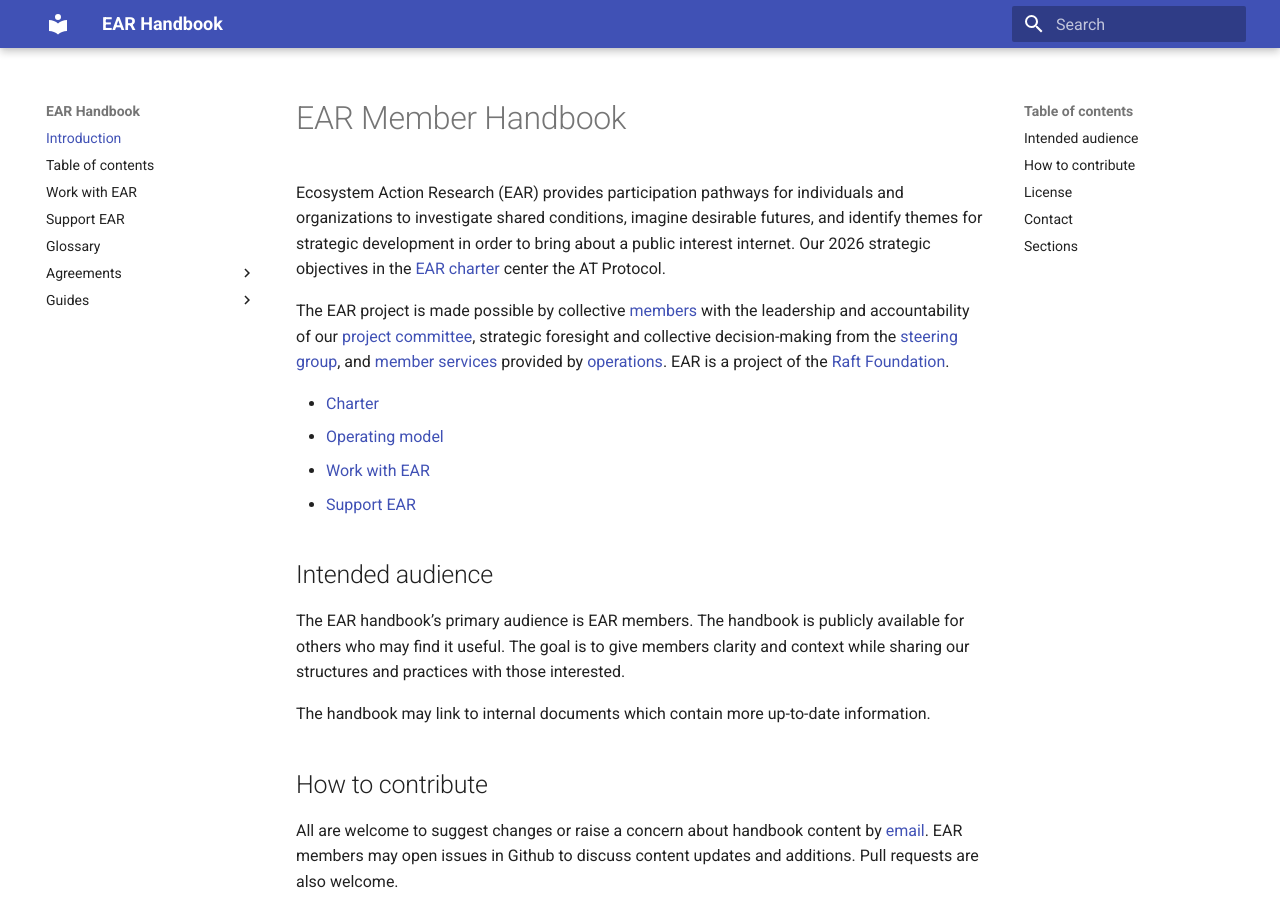
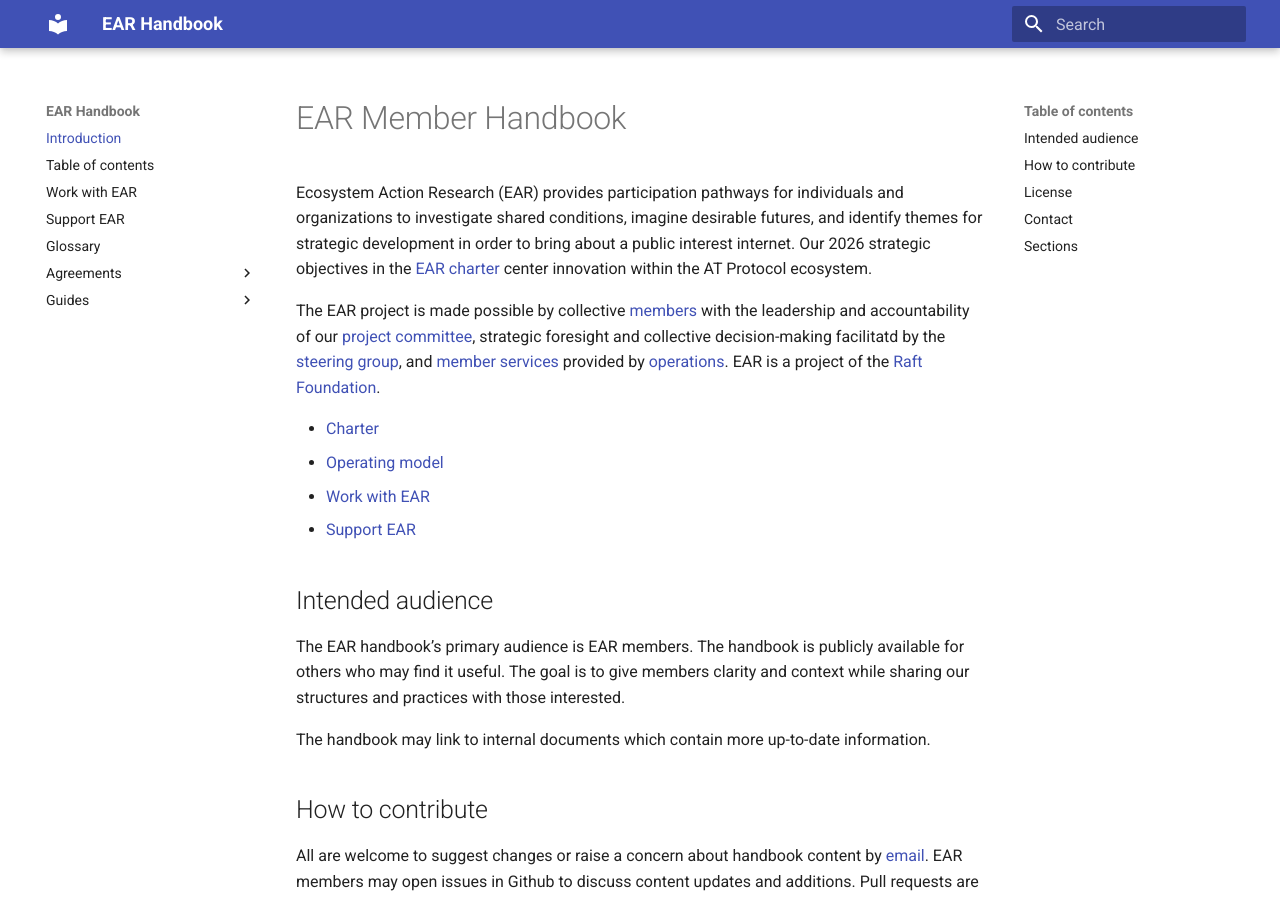
Before and after one commit to EcosystemActionResearch/Handbook, an MkDocs documentation site: the page built from docs/index.md, in a window 1280 px wide and 900 px high. Built offline with MkDocs 1.6.1 and Material for MkDocs 9.7.7, drawn with Linux system fonts in a browser that asks for light colours.

Commit message:
Update index language for readability
Signed-off-by: Christian Alden Jacobs <christian@jacobs.io>

```diff
--- a/docs/index.md
+++ b/docs/index.md
@@ -32,9 +32,9 @@
 
 -->
 
-Ecosystem Action Research (EAR) provides participation pathways for individuals and organizations to investigate shared conditions, imagine desirable futures, and identify themes for strategic development in order to bring about a public interest internet. Our 2026 strategic objectives in the [EAR charter](agreements/charter.md) center the AT Protocol.
+Ecosystem Action Research (EAR) provides participation pathways for individuals and organizations to investigate shared conditions, imagine desirable futures, and identify themes for strategic development in order to bring about a public interest internet. Our 2026 strategic objectives in the [EAR charter](agreements/charter.md) center innovation within the AT Protocol ecosystem.
 
-The EAR project is made possible by collective [members](agreements/membership.md) with the leadership and accountability of our [project committee](agreements/project-committee.md), strategic foresight and collective decision-making from the [steering group](agreements/steering.md), and [member services](guides/internal-services/index.md) provided by [operations](agreements/operations.md).  EAR is a project of the [Raft Foundation](https://raft.foundation).
+The EAR project is made possible by collective [members](agreements/membership.md) with the leadership and accountability of our [project committee](agreements/project-committee.md), strategic foresight and collective decision-making facilitatd by the [steering group](agreements/steering.md), and [member services](guides/internal-services/index.md) provided by [operations](agreements/operations.md).  EAR is a project of the [Raft Foundation](https://raft.foundation).
 
 - [Charter](agreements/charter.md)
 - [Operating model](agreements/operating-model.md)
```
